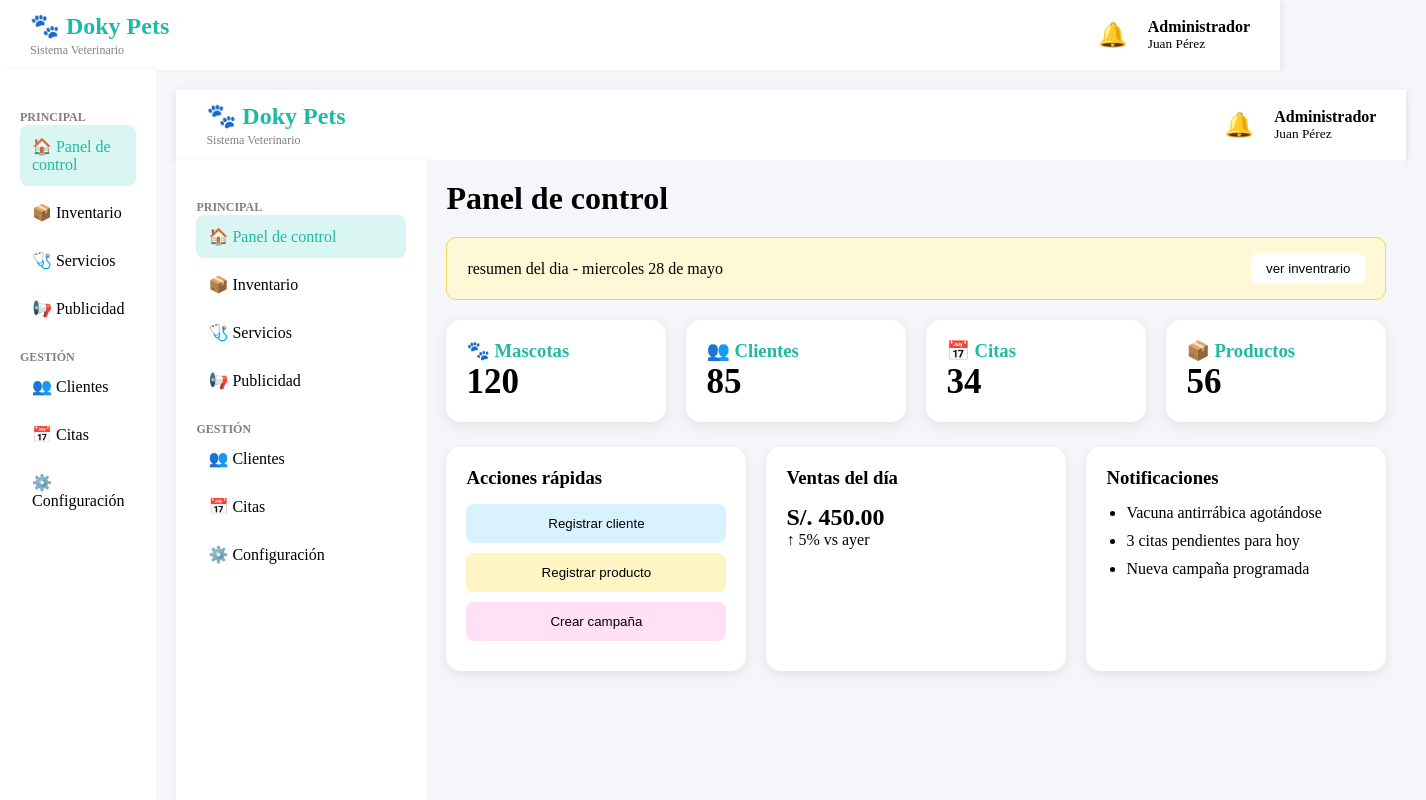
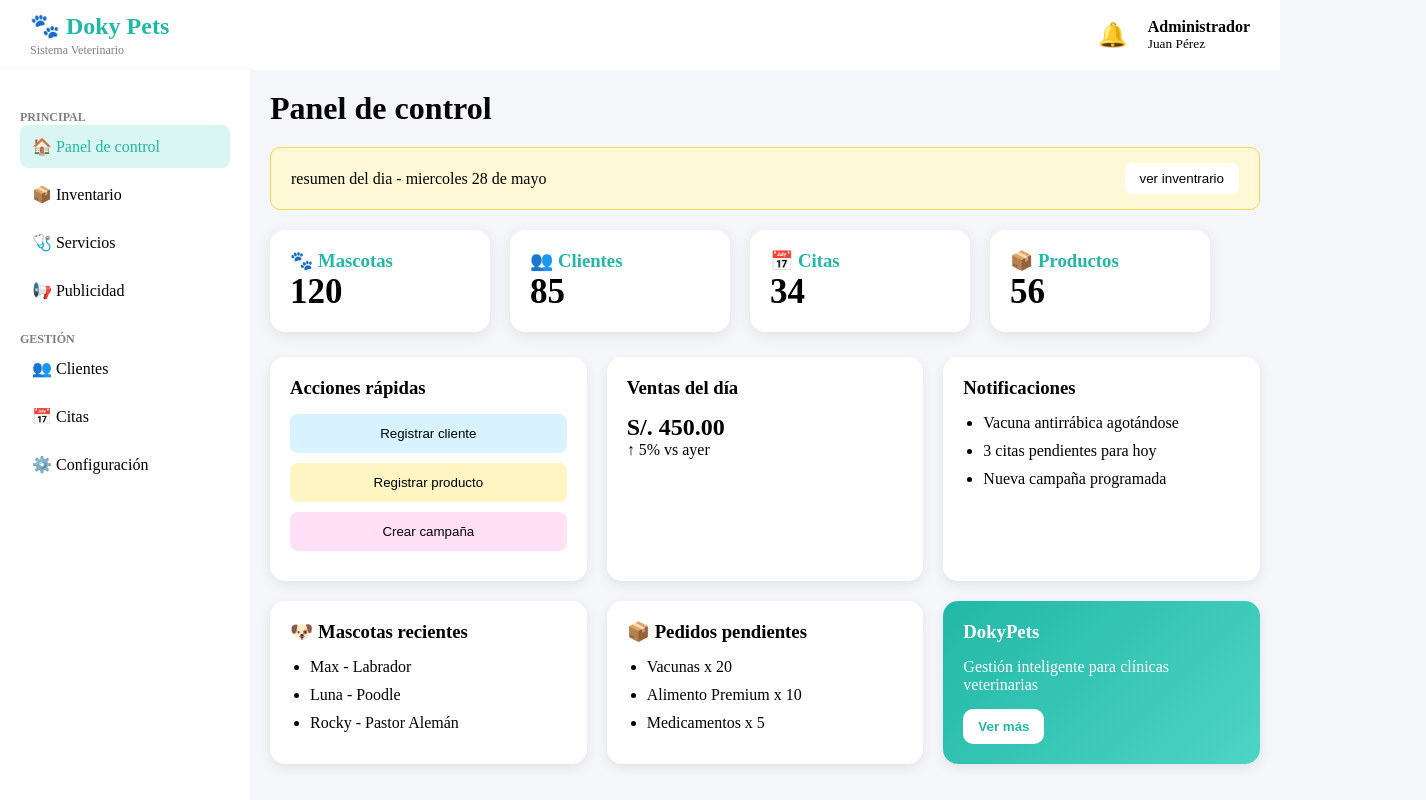
Before and after one commit to yadirallce28s-create/Sistema-Inventario, a React (Vite) app in the folder frontend/: page /dashboard in a window 1280 px wide. Shown: the top 800 px of the page, 1426 px wide, since content can reach past the window. Built offline with nearby package versions, Linux system fonts and the light colour scheme.

Commit message:
feat: mascotas recientes y pedidos pendientes

```diff
--- a/frontend/src/css/dashboard.css
+++ b/frontend/src/css/dashboard.css
@@ -195,3 +195,41 @@ body{
 .panel li{
     margin-bottom:10px;
 }
+.dashboard-bottom{
+    display:grid;
+
+    grid-template-columns:
+    1fr 1fr 1fr;
+
+    gap:20px;
+
+    margin-top:25px;
+}
+
+.mascota-panel{
+    background:linear-gradient(
+        135deg,
+        #22b8a6,
+        #4dd4c4
+    );
+
+    color:white;
+}
+
+.mascota-panel button{
+    margin-top:15px;
+
+    border:none;
+
+    padding:10px 15px;
+
+    border-radius:10px;
+
+    cursor:pointer;
+
+    background:white;
+
+    color:#22b8a6;
+
+    font-weight:bold;
+}
--- a/frontend/src/pages/Dashboard.jsx
+++ b/frontend/src/pages/Dashboard.jsx
@@ -1,10 +1,10 @@
 import "../css/dashboard.css";
-import MainLayout from "../layout/MainLayout";
+
 
 function Dashboard() {
   return (
-    <MainLayout>
 
+    <>
       <h1>Panel de control</h1>
       <div className="resumen">
         <span>
@@ -74,10 +74,40 @@ function Dashboard() {
             <li>Nueva campaña programada</li>
           </ul>
         </div>
+        <div className="panel">
+          <h3>🐶 Mascotas recientes</h3>
+
+          <ul>
+            <li>Max - Labrador</li>
+            <li>Luna - Poodle</li>
+            <li>Rocky - Pastor Alemán</li>
+          </ul>
+        </div>
+
+        <div className="panel">
+          <h3>📦 Pedidos pendientes</h3>
+
+          <ul>
+            <li>Vacunas x 20</li>
+            <li>Alimento Premium x 10</li>
+            <li>Medicamentos x 5</li>
+          </ul>
+        </div>
+
+        <div className="panel mascota-panel">
+          <h3>DokyPets</h3>
+
+          <p>
+            Gestión inteligente para clínicas veterinarias
+          </p>
+
+          <button>
+            Ver más
+          </button>
+        </div>
 
       </div>
-
-    </MainLayout>
+    </>
   );
 }
 
```
